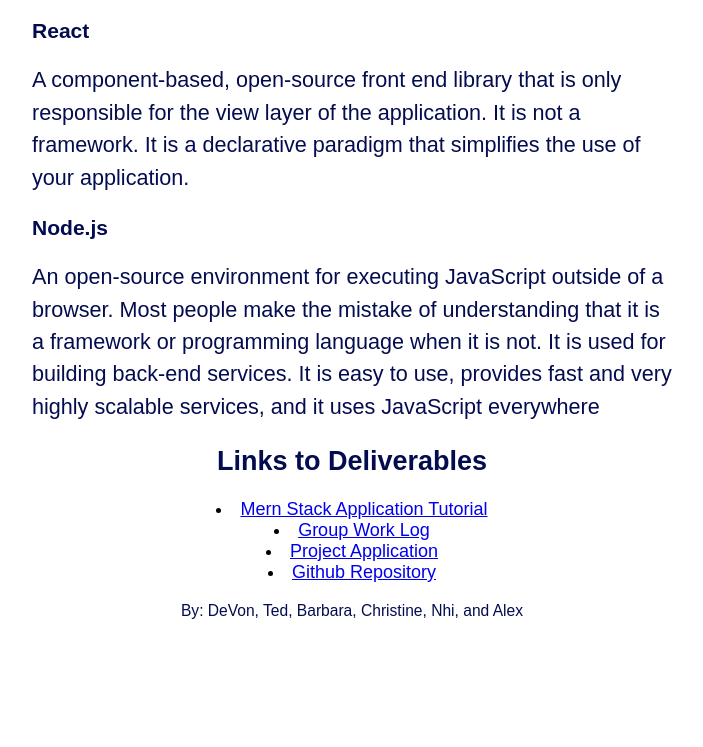
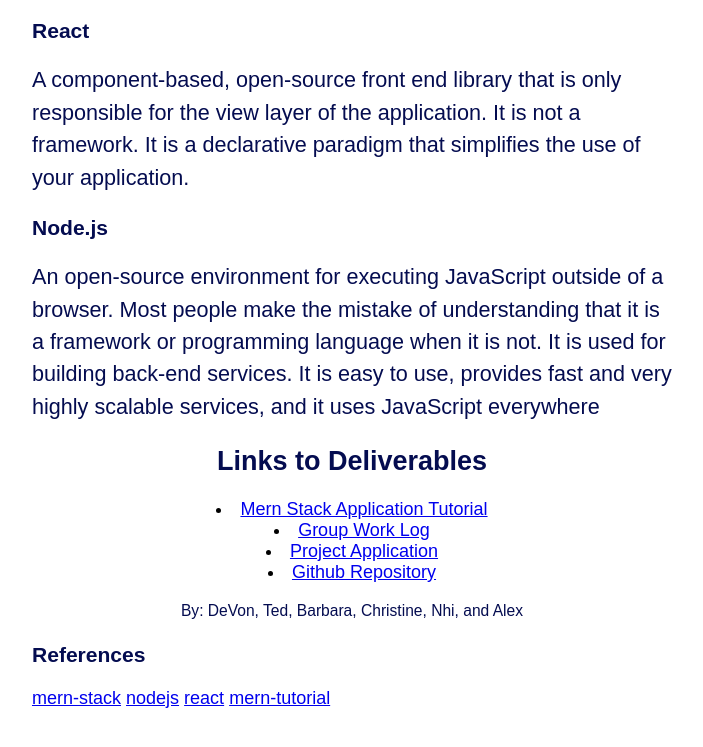
Before and after one commit to cpestana/cpestana-IT115_Final_Project_GROUP1, a plain HTML site: page index.html in a window 1280 px wide. Shown: the part 1028-1775 px from the top of the page, without its empty margins (288-991 px from the left). Before the commit the page ends 1700 px from the top, so only its background shows below. Drawn offline with Linux system fonts and the light colour scheme.

Commit message:
update to add references

```diff
--- a/index.html
+++ b/index.html
@@ -49,6 +49,13 @@
         <p>By: DeVon, Ted, Barbara, Christine, Nhi, and Alex</p>
     </div>
 </break>
+<h3>References</h3>
+<a href="https://www.geeksforgeeks.org/mern-stack/">mern-stack</a>
+<a href="https://nodejs.org/en/download/">nodejs</a>
+<a href="https://codingthesmartway.com/the-mern-stack-tutorial-building-a-react-crud-application-from-start-to-finish-part-1/">react</a>
+<a href="https://blog.logrocket.com/mern-stack-tutorial/">mern-tutorial</a>
+<break>
+</break>
 </body>
 
 
```
